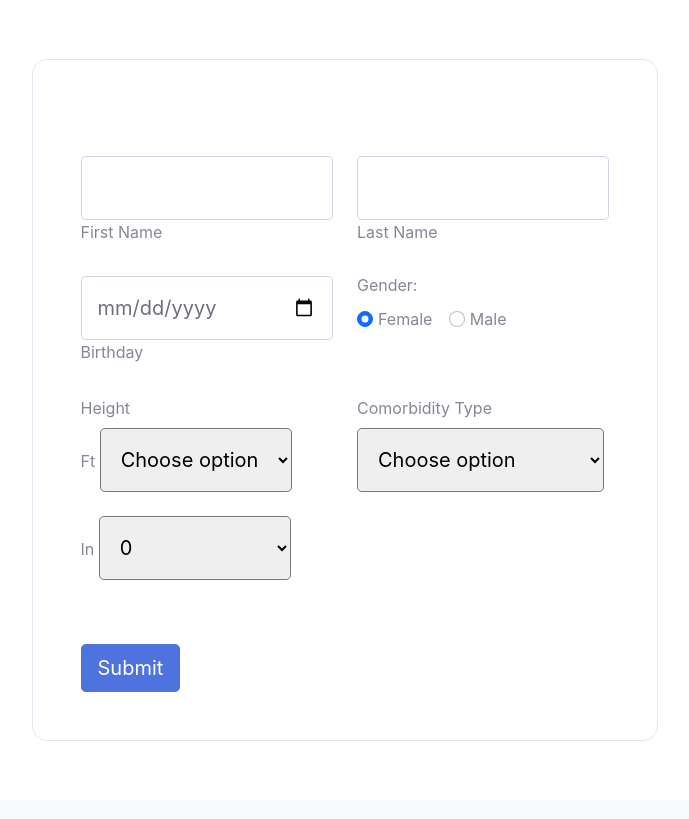
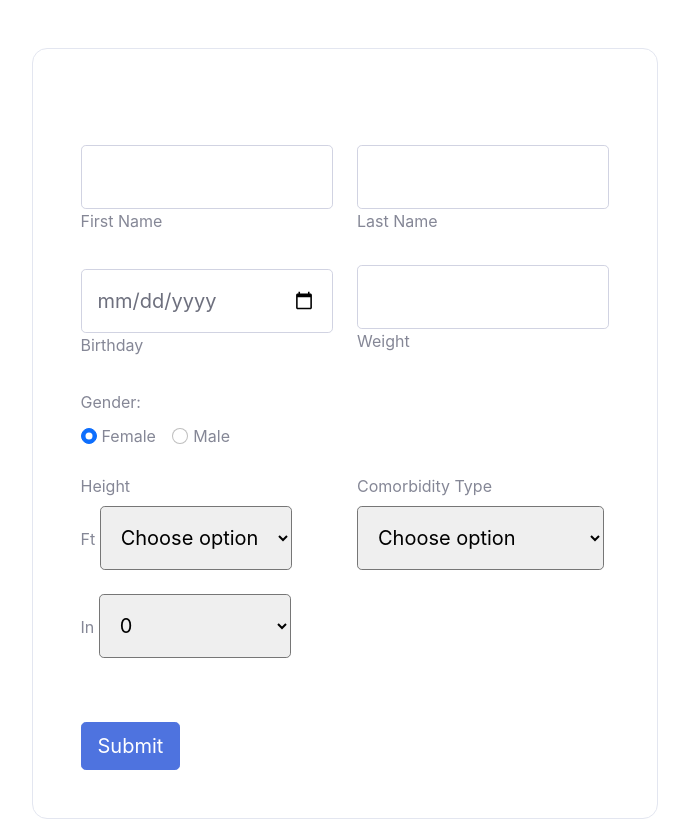
Before and after one commit to wilverine7/kidneywatch, a Django app: page /registration2 in a window 1280 px wide. Shown: the part 56-875 px from the top of the page, without its empty margins (295-984 px from the left). Before the commit the page ends 797 px from the top, so only its background shows below. Run offline with Django 4.2, Linux system fonts and the light colour scheme; some libraries are stand-ins or nearby versions.

Commit message:
morning push

```diff
--- a/homepages/views.py
+++ b/homepages/views.py
@@ -137,8 +137,8 @@ def dataRender(request):
             return render(request, 'homepages/test.html')
 def loginAuthentication(request):
     if request.method =='POST':
-        username= request.POST.get('username')
-        password= request.POST.get('password')
+        username= request.POST.get('loginUsername')
+        password= request.POST.get('loginPassword')
 
         user = authenticate(request, username=username, password=password)
 
@@ -182,13 +182,14 @@ def createUserPageView(request):
         feet = request.POST.get("feet")
         inches = request.POST.get("inches")
         comorbidityType = request.POST.get("comorbidityType")
+        weight = request.POST.get("weight")
 
         comorbidityType = int(comorbidityType)
         height = ((int(feet)*12) + int(inches))
 
         new_person = person()
         new_person.email = User.email
-        new_person.username = User.username
+        new_person.personname = User.username
         new_person.password = User.password
         new_person.first_name = firstName
         new_person.last_name = lastName
@@ -196,6 +197,7 @@ def createUserPageView(request):
         new_person.height = height
         new_person.comorbidity_type_id = comorbidityType
         new_person.gender = gender
+        new_person.weight = weight
         new_person.save()
 
 
--- a/kidneywatch/settings.py
+++ b/kidneywatch/settings.py
@@ -81,7 +81,7 @@ DATABASES = {
         'ENGINE': 'django.db.backends.postgresql',
         'NAME': 'kidneywatch4',
         'USER': 'postgres',
-        'PASSWORD': 'manger',
+        'PASSWORD': 'willisthewimp',
         'HOST': 'localhost'
     }
 }
--- a/templates/homepages/index.html
+++ b/templates/homepages/index.html
@@ -89,7 +89,7 @@
                 <div class="row">
                     <div class="col-lg-6 h-100 text-center text-lg-start my-auto">
                         <ul class="list-inline mb-2">
-                            <li class="list-inline-item"><a href="#!">About</a></li>
+                            <li class="list-inline-item"><a href="{% url 'info' %}">About</a></li>
                             <li class="list-inline-item">⋅</li>
                             <li class="list-inline-item"><a href="#!">Contact</a></li>
                             <li class="list-inline-item">⋅</li>
--- a/templates/homepages/registration2.html
+++ b/templates/homepages/registration2.html
@@ -40,6 +40,12 @@
                       <label for="birthdayDate" class="form-label">Birthday</label>
                     </div>
 
+                  </div>
+                  <div class="col-md-6 mb-4 pb-2">
+                    <div class="form-outline">
+                      <input type="number" id="weight" name="weight" class="form-control form-control-lg" />
+                      <label class="form-label" for="lastName" >Weight</label>
+                    </div>
                   </div>
                   <div class="col-md-6 mb-4">
 
@@ -103,7 +109,9 @@
                     </div>
 
                   </div>
+
                   <div class="col-md-6 mb-4 pb-2">
+
 
                     <label class="form-label select-label">Comorbidity Type</label>
                     <select name="comorbidityType" class="select form-control-lg">
```
Also changed, not shown: templates/homepages/login.html (+5 -5 lines), homepages/migrations/0001_initial.py (deleted), 1 other file.
